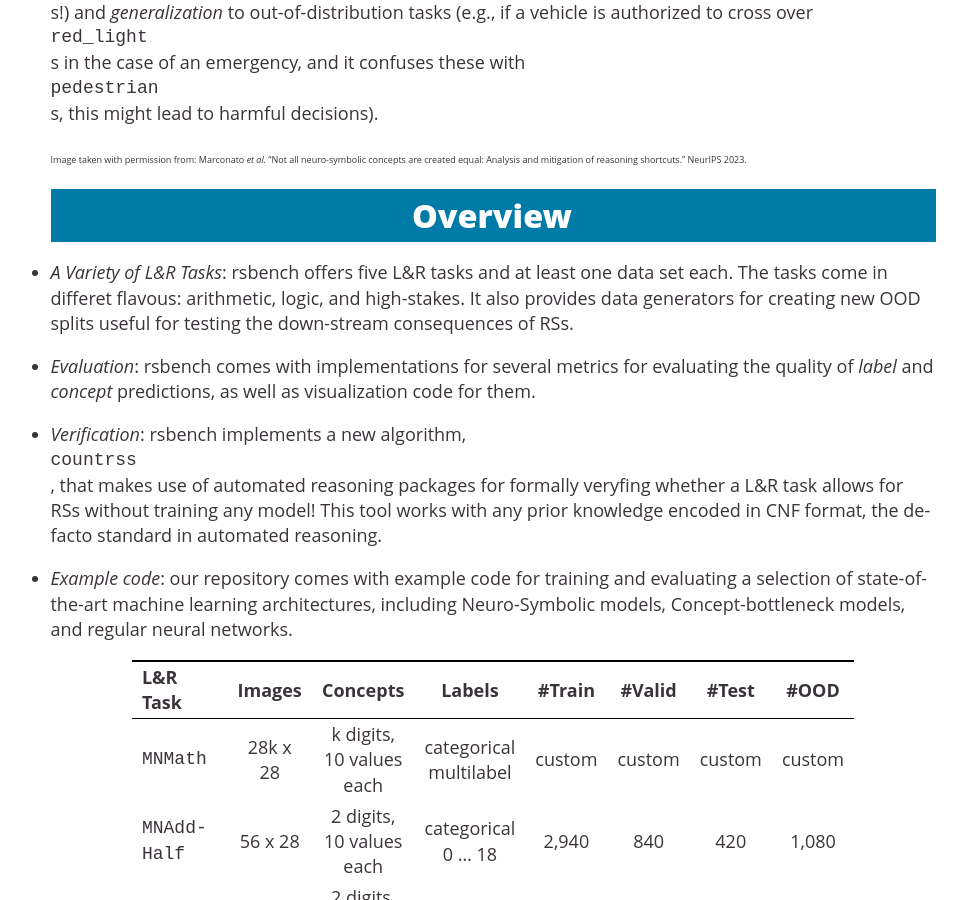
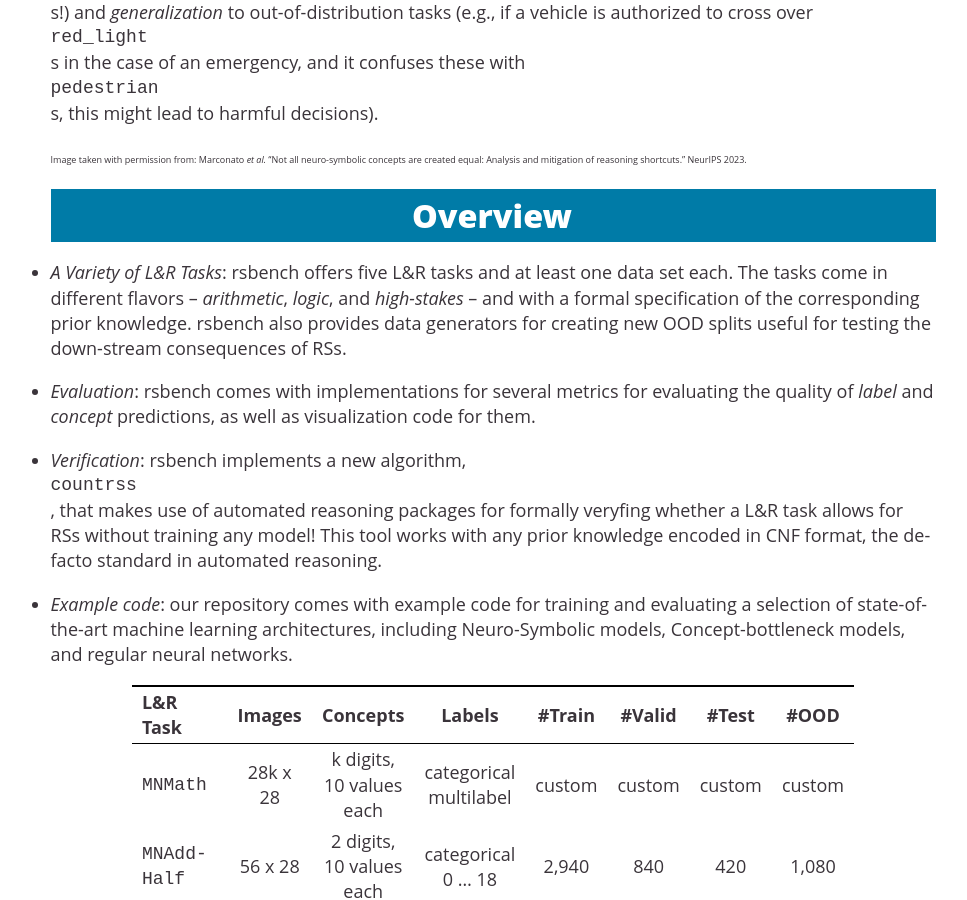
Before and after one commit to unitn-sml/rsbench, a Jekyll site: the page built from index.md, in a window 1280 px wide and 900 px high, scrolled down 2101 px. Shown: the whole window, without its empty margins (147-1114 px from the left). Built offline with Jekyll 4.4.1, drawn with Linux system fonts in a browser that asks for light colours; our own code applies the rules of GitHub Pages for plain Markdown files.

Commit message:
index: fixlet.

```diff
--- a/index.md
+++ b/index.md
@@ -62,8 +62,9 @@ mitigation of reasoning shortcuts." NeurIPS 2023.</span>
 <h1 class="heading blue"><a name="overview">Overview</a></h1>
 
 - *A Variety of L&R Tasks*: rsbench offers five L&R tasks and at least one data
-  set each.  The tasks come in differet flavous: arithmetic, logic, and
-  high-stakes.  It also provides data generators for creating new OOD splits
+  set each.  The tasks come in different flavors -- *arithmetic*, *logic*, and
+  *high-stakes* -- and with a formal specification of the corresponding prior
+  knowledge.  rsbench also provides data generators for creating new OOD splits
   useful for testing the down-stream consequences of RSs.
 
 - *Evaluation*: rsbench comes with implementations for several metrics for
```
